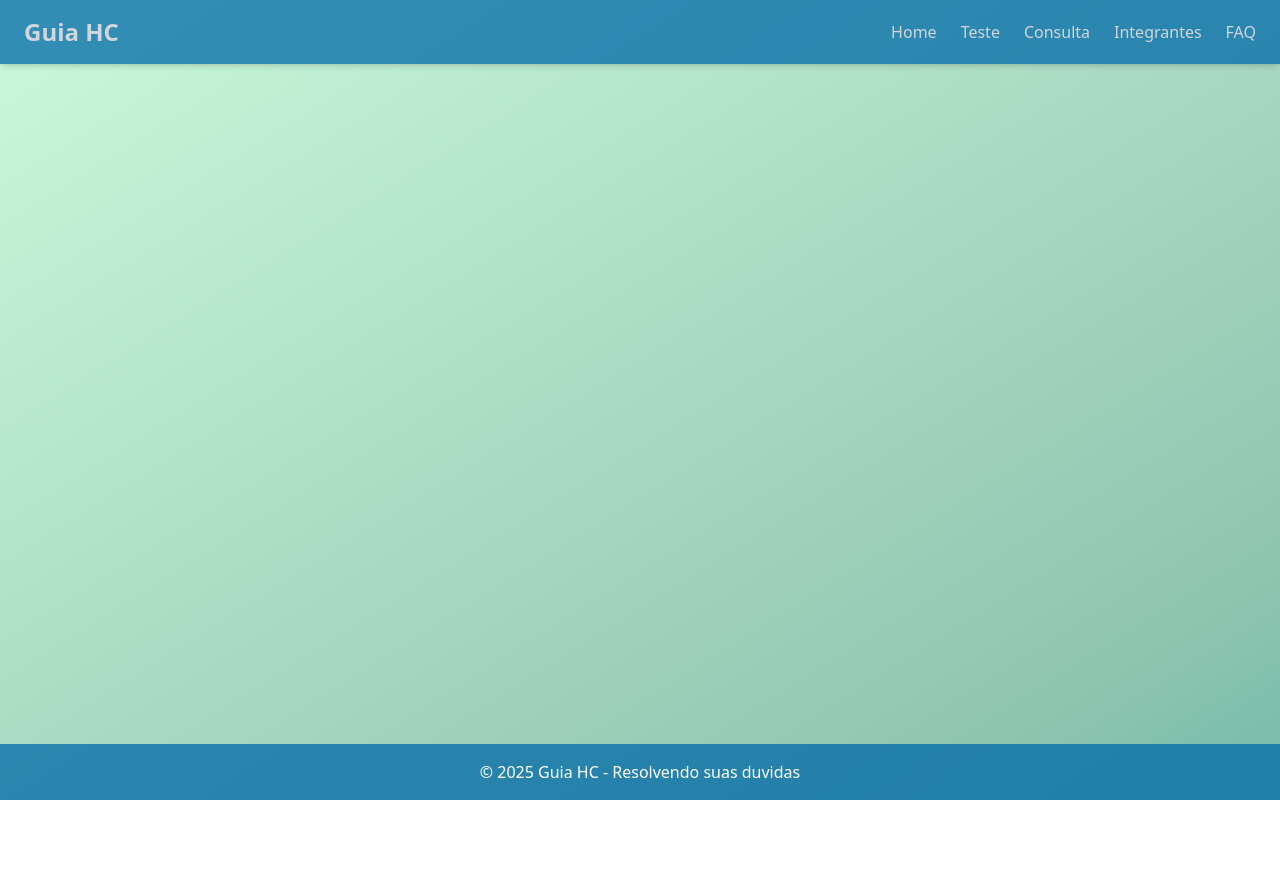
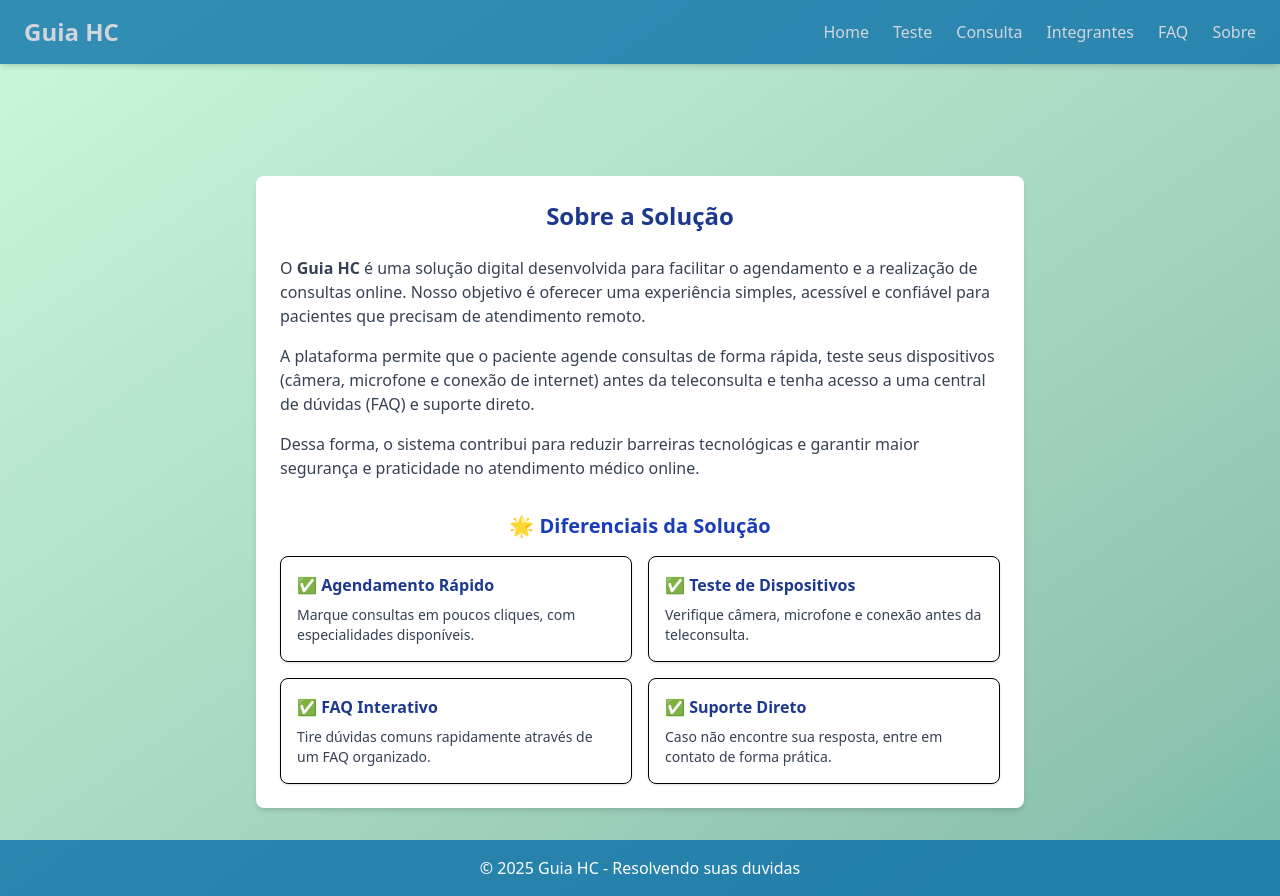
Before and after one commit to Challengefiap2025/Front---Sprint-3, a React (Vite) app: page /sobre in a window 1280 px wide. Before the commit the page ends 800 px from the top, so only its background shows below. Built offline with nearby package versions, Linux system fonts and the light colour scheme.

Commit message:
Adicionando a pagina "Sobre"

```diff
--- a/src/App.tsx
+++ b/src/App.tsx
@@ -7,6 +7,7 @@ import Consulta from "./Paginas Componentes/Consulta";
 import Contato from "./Paginas Componentes/Contato";
 import Dispositivos from "./Paginas Componentes/Dispositivos";
 import FAQ from "./Paginas Componentes/Faq";
+import Sobre from "./Paginas Componentes/Sobre";
 
 export default function App() {
   return (
@@ -21,6 +22,7 @@ export default function App() {
             <Route path="/contato" element={<Contato />} />
             <Route path="/dispositivos" element={<Dispositivos />} />
             <Route path="/faq" element={<FAQ />} />
+            <Route path="/sobre" element={<Sobre />} />
           </Routes>
         </main>
         <Footer />
--- a/src/Componentes/Navegbarra.tsx
+++ b/src/Componentes/Navegbarra.tsx
@@ -14,6 +14,7 @@ export default function Navegbar() {
           <li><Link to="/consulta" className="hover:underline">Consulta</Link></li>
           <li><Link to="/contato" className="hover:underline">Integrantes</Link></li>
           <li><Link to="/faq" className="hover:underline">FAQ</Link></li>
+          <li><Link to="/sobre" className="hover:underline">Sobre</Link></li>
         </ul>
         <button
           className="md:hidden text-2xl"
@@ -28,6 +29,7 @@ export default function Navegbar() {
           <Link to="/consulta" onClick={() => setMenuAberto(false)}>Consulta</Link>
           <Link to="/contato" onClick={() => setMenuAberto(false)}>Integrantes</Link>
           <Link to="/faq" onClick={() => setMenuAberto(false)}>FAQ</Link>
+          <Link to="/sobre" onClick={() => setMenuAberto(false)}>Sobre</Link>
         </div>
       )}
     </header>
--- a/src/Paginas Componentes/Sobre.tsx
+++ b/src/Paginas Componentes/Sobre.tsx
@@ -0,0 +1,61 @@
+export default function Sobre() {
+  return (
+    <div className="flex flex-col items-center pt-24 px-4">
+      <section className="bg-white shadow-md rounded-lg p-6 w-full max-w-3xl">
+        <h2 className="text-2xl font-bold text-blue-900 mb-6 text-center">
+          Sobre a Solução
+        </h2>
+
+        <p className="text-gray-700 mb-4">
+          O <strong>Guia HC</strong> é uma solução digital desenvolvida para
+          facilitar o agendamento e a realização de consultas online.
+          Nosso objetivo é oferecer uma experiência simples, acessível
+          e confiável para pacientes que precisam de atendimento remoto.
+        </p>
+
+        <p className="text-gray-700 mb-4">
+          A plataforma permite que o paciente agende consultas de forma rápida,
+          teste seus dispositivos (câmera, microfone e conexão de internet)
+          antes da teleconsulta e tenha acesso a uma central de dúvidas (FAQ)
+          e suporte direto.
+        </p>
+
+        <p className="text-gray-700 mb-8">
+          Dessa forma, o sistema contribui para reduzir barreiras tecnológicas
+          e garantir maior segurança e praticidade no atendimento médico online.
+        </p>
+
+        {/* Diferenciais */}
+        <h3 className="text-xl font-semibold text-blue-800 mb-4 text-center">
+          🌟 Diferenciais da Solução
+        </h3>
+        <div className="grid gap-4 md:grid-cols-2">
+          <div className="border rounded-lg p-4 shadow hover:shadow-md transition">
+            <h4 className="font-semibold text-blue-900 mb-2">✅ Agendamento Rápido</h4>
+            <p className="text-gray-700 text-sm">
+              Marque consultas em poucos cliques, com especialidades disponíveis.
+            </p>
+          </div>
+          <div className="border rounded-lg p-4 shadow hover:shadow-md transition">
+            <h4 className="font-semibold text-blue-900 mb-2">✅ Teste de Dispositivos</h4>
+            <p className="text-gray-700 text-sm">
+              Verifique câmera, microfone e conexão antes da teleconsulta.
+            </p>
+          </div>
+          <div className="border rounded-lg p-4 shadow hover:shadow-md transition">
+            <h4 className="font-semibold text-blue-900 mb-2">✅ FAQ Interativo</h4>
+            <p className="text-gray-700 text-sm">
+              Tire dúvidas comuns rapidamente através de um FAQ organizado.
+            </p>
+          </div>
+          <div className="border rounded-lg p-4 shadow hover:shadow-md transition">
+            <h4 className="font-semibold text-blue-900 mb-2">✅ Suporte Direto</h4>
+            <p className="text-gray-700 text-sm">
+              Caso não encontre sua resposta, entre em contato de forma prática.
+            </p>
+          </div>
+        </div>
+      </section>
+    </div>
+  );
+}
```
